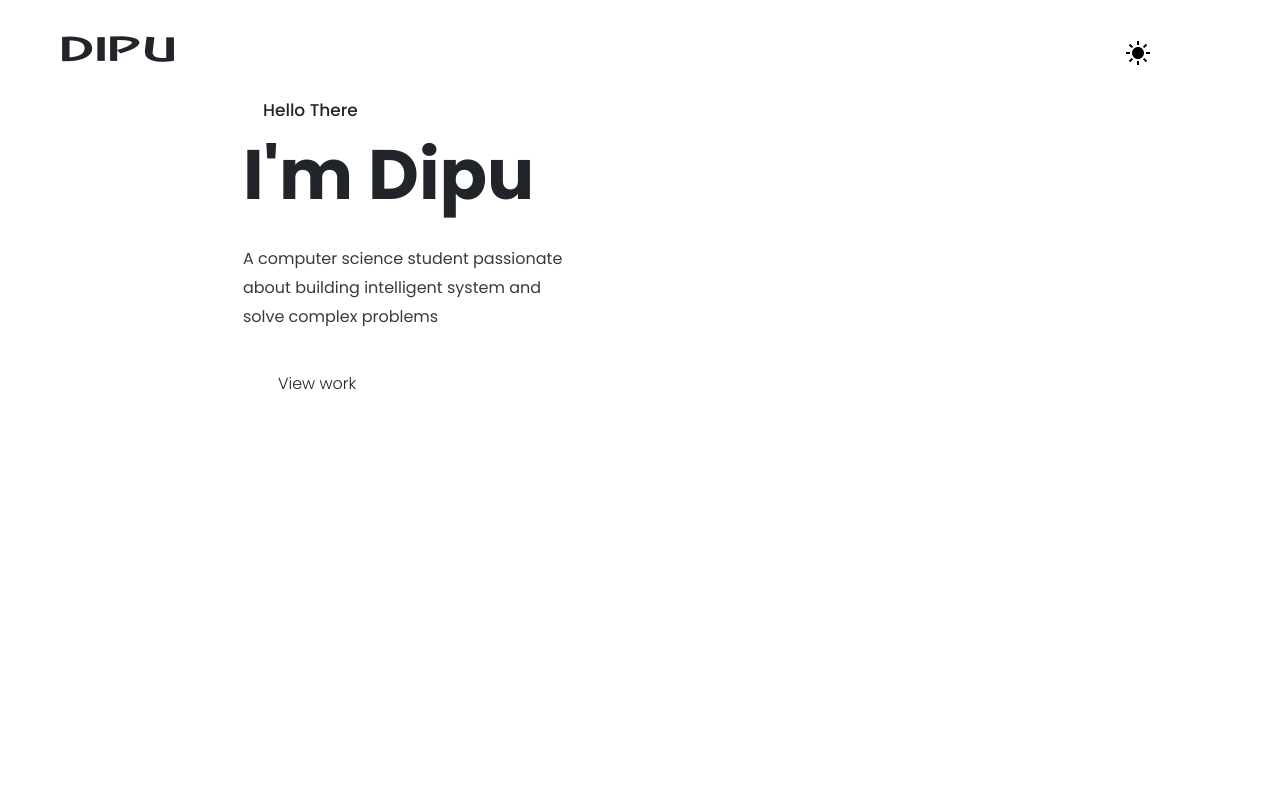
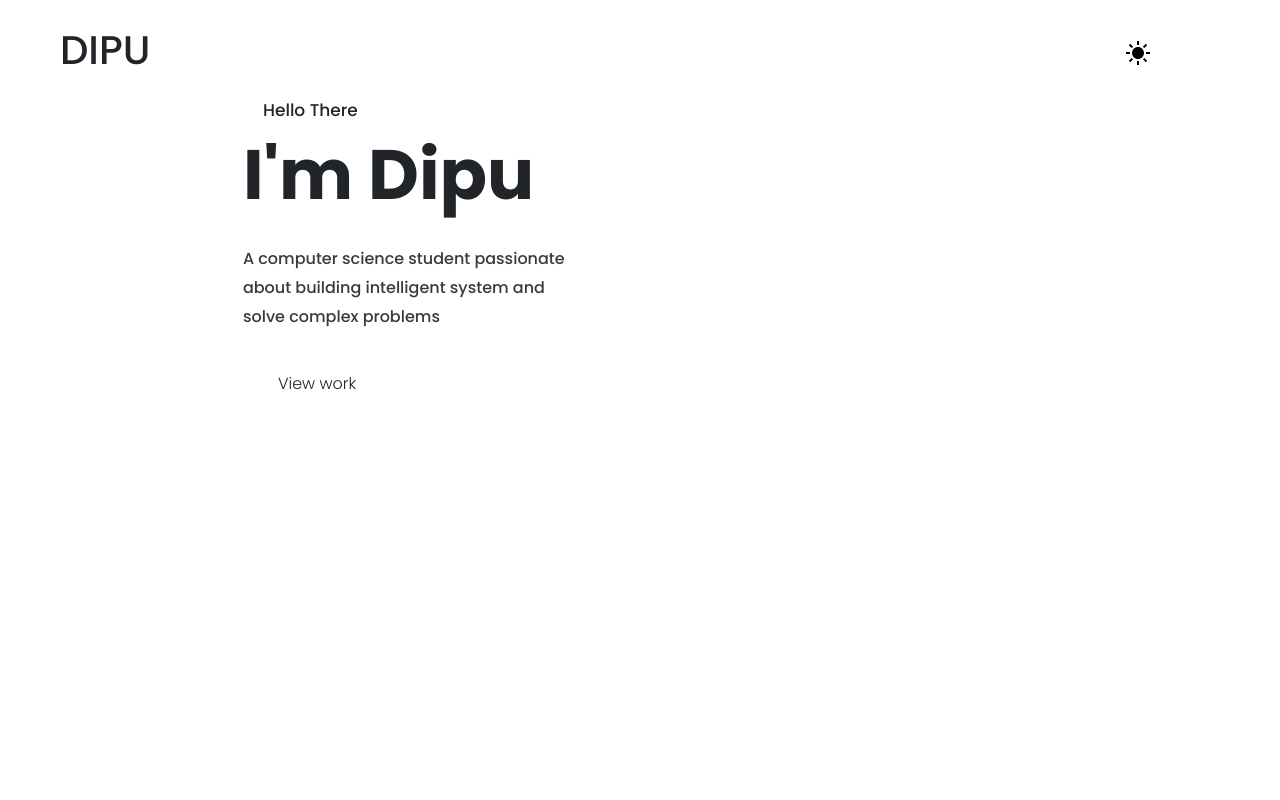
Before and after one commit to DipuHowlader/personal_portfolio, a Next.js app: page / in a window 1280 px wide. Shown: the top 800 px of the page. Built offline with nearby package versions, Linux system fonts and the light colour scheme.

Commit message:
error fixed

```diff
--- a/src/app/style.scss
+++ b/src/app/style.scss
@@ -7,7 +7,7 @@
 }
 
 @font-face {
-  font-family: "Popins";
+  font-family: "Poppins";
   src: url("/fonts/Poppins/Poppins-Medium.ttf");
 }
 
@@ -100,3 +100,7 @@ ul li {
   visibility: hidden;
   z-index: -9;
 }
+
+h1, h2, h3, h4, h5, h6, span, p, a{
+  font-family: Poppins !important;
+}
```
